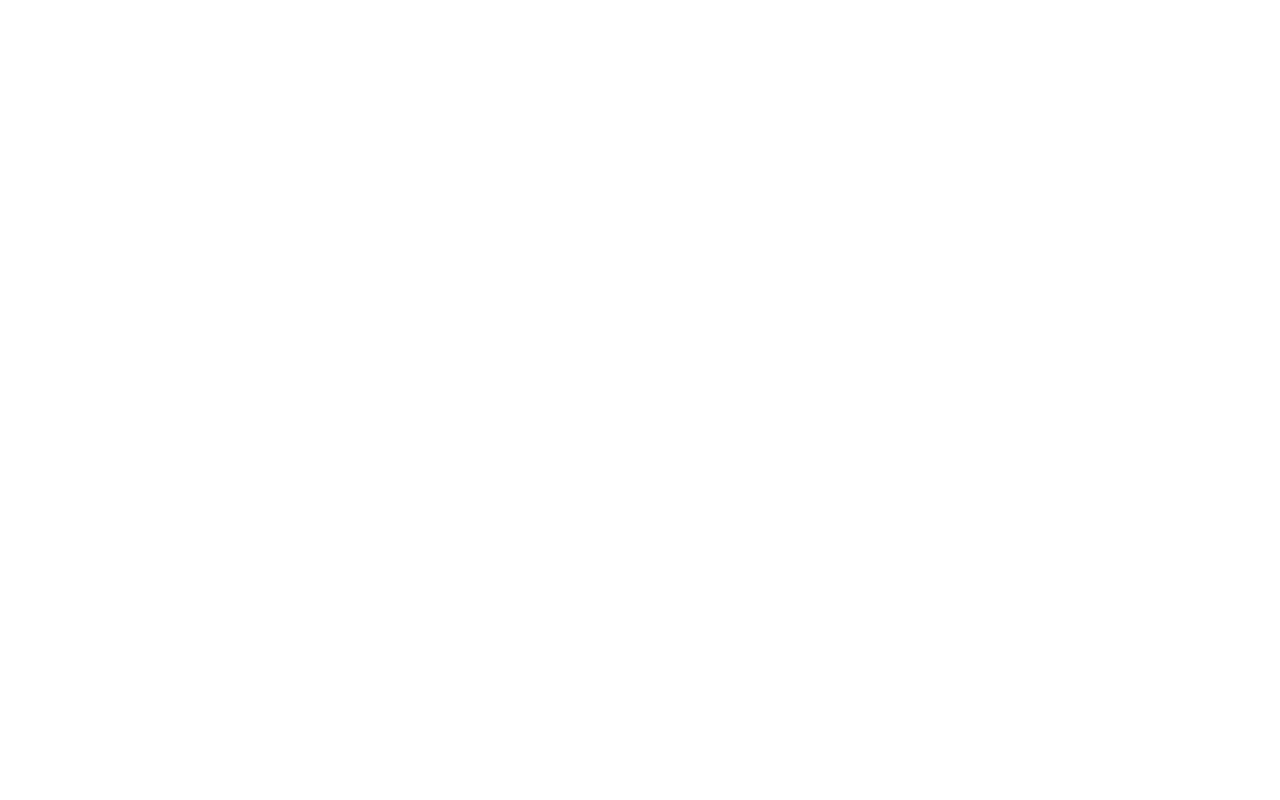
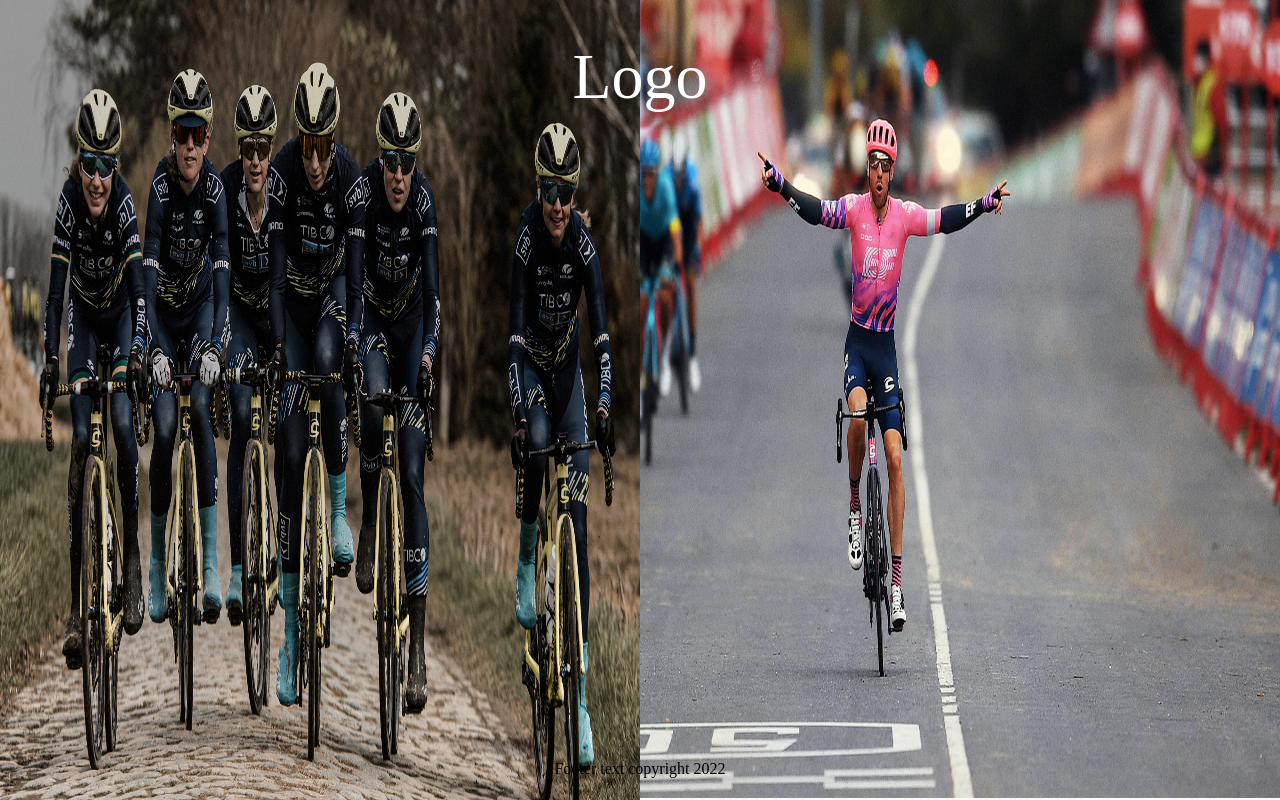
Before and after one commit to LucidWinter/CSG-Take-Home, a plain HTML site: page index.html in a window 1280 px wide. Drawn offline with Linux system fonts and the light colour scheme.

Commit message:
Finished background, logo and footer

```diff
--- a/css/style.css
+++ b/css/style.css
@@ -0,0 +1,69 @@
+/* Reset */
+html, body, div, span, applet, object, iframe,
+h1, h2, h3, h4, h5, h6, p, blockquote, pre,
+a, abbr, acronym, address, big, cite, code,
+del, dfn, em, img, ins, kbd, q, s, samp,
+small, strike, strong, sub, sup, tt, var,
+b, u, i, center,
+dl, dt, dd, ol, ul, li,
+fieldset, form, label, legend,
+table, caption, tbody, tfoot, thead, tr, th, td,
+article, aside, canvas, details, embed,
+figure, figcaption, footer, header, hgroup,
+menu, nav, output, ruby, section, summary,
+time, mark, audio, video {
+	margin: 0;
+	padding: 0;
+	border: 0;
+	font-size: 100%;
+	font: inherit;
+	vertical-align: baseline;
+}
+/* End of Reset */
+
+body {
+    display: flex;
+    flex-direction: column;
+    height: 100vh;
+    background-image: url(../img/bikes1.jpg), url(../img/bikes2.jpg);
+    background-size: 50% 100%;
+    background-repeat: no-repeat;
+    background-position: left, right;
+
+}
+
+/* button{
+    background-color: blue;
+    color: #fff;
+    padding: 12px 24px;
+    border-radius: 8px;
+} */
+
+#header,
+#footer{
+    display: flex;
+    justify-content: center;
+}
+
+#header h1 {
+    font-size: 64px;
+    color: #fff;
+    margin-top: 40px;
+}
+
+/* #btn-container{
+    display: flex;
+
+} */
+
+
+#footer{
+    position: absolute;
+    bottom: 0;
+    width: 100%;
+    height: 2.5rem;
+}
+
+#footer h1{
+    font-size: 16px;
+}
--- a/index.html
+++ b/index.html
@@ -4,9 +4,21 @@
     <meta charset="UTF-8">
     <meta http-equiv="X-UA-Compatible" content="IE=edge">
     <meta name="viewport" content="width=device-width, initial-scale=1.0">
-    <title>Document</title>
+    <title>CSG Test</title>
+    <link rel="stylesheet" href="./css/style.css">
 </head>
 <body>
+    <div id="header">
+        <h1>Logo</h1>
+    </div>
+    <!-- <div id="btn-container">
+        <button>Left Button</button>
+        <button>Right Button</button>
+    </div> -->
+    <div id="footer">
+        <h1>Footer text copyright 2022</h1>
+    </div>
 
+    <script src="./js/script.js"></script>
 </body>
 </html>
```
